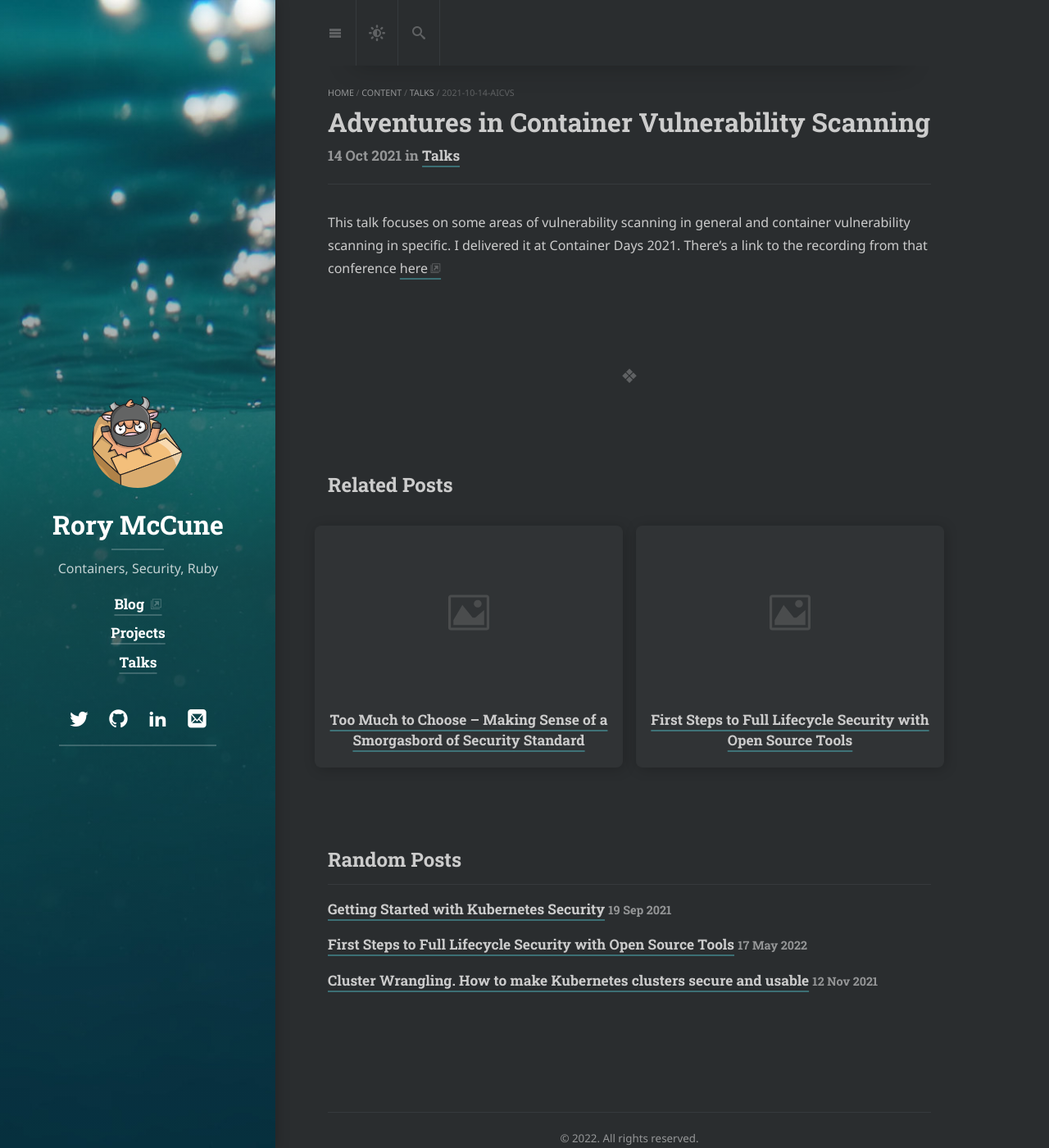
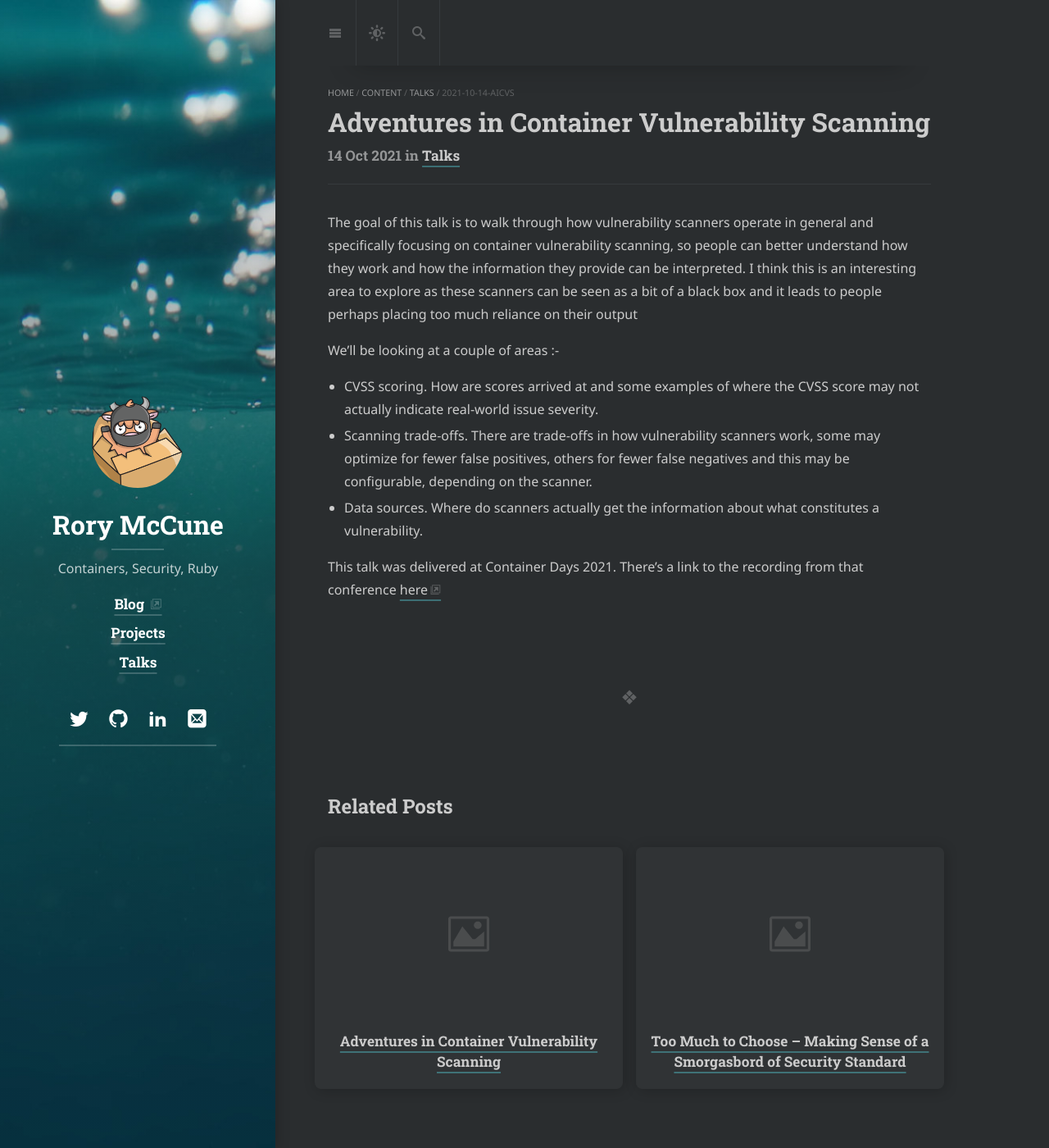
Before and after one commit to raesene/www.mccune.org.uk, a Jekyll site: the page built from _posts/2021-10-14-aicvs.md, in a window 1280 px wide and 1400 px high. Shown: the whole window at 82% size. Built offline with Jekyll 4.4.1, drawn with Linux system fonts in a browser that asks for light colours; cached includes are drawn as plain includes; nearby versions of some CDN libraries; some web fonts are replaced; our own code applies the rules of GitHub Pages for plain Markdown files; library files that are not in the unit come from our copies; some of the changed text lies outside the part shown.

Commit message:
more talks and updated descriptions

```diff
--- a/_posts/2021-10-14-aicvs.md
+++ b/_posts/2021-10-14-aicvs.md
@@ -4,4 +4,13 @@
 category: talks
 ---
 
-This talk focuses on some areas of vulnerability scanning in general and container vulnerability scanning in specific. I delivered it at Container Days 2021. There's a link to the recording from that conference [here](https://youtu.be/BI6xRTnpfxI)
+The goal of this talk is to walk through how vulnerability scanners operate in general and specifically focusing on container vulnerability scanning, so people can better understand how they work and how the information they provide can be interpreted. I think this is an interesting area to explore as these scanners can be seen as a bit of a black box and it leads to people perhaps placing too much reliance on their output
+
+We’ll be looking at a couple of areas :-
+
+- CVSS scoring. How are scores arrived at and some examples of where the CVSS score may not actually indicate real-world issue severity.
+- Scanning trade-offs. There are trade-offs in how vulnerability scanners work, some may optimize for fewer false positives, others for fewer false negatives and this may be configurable, depending on the scanner.
+- Data sources. Where do scanners actually get the information about what constitutes a vulnerability.
+
+
+This talk was delivered at Container Days 2021. There's a link to the recording from that conference [here](https://youtu.be/BI6xRTnpfxI)
--- /dev/null
+++ b/_posts/2022-06-10-admission controllers.md
@@ -0,0 +1,9 @@
+---
+title: Adventures in Container Vulnerability Scanning
+type: post
+category: lorem
+---
+
+Admission control is an important part of Kubernetes security, helping to secure the workloads you run in your clusters and taking on wider responsibilities for the smooth running of your environment. At the moment it’s a rapidly changing landscape with the deprecation of Kubernetes Pod Security Policies and several new options like OPA and Kyverno rapidly gaining adoption. This talk looks at why admission control is such an important topic, and compare some of the main alternatives you might want to deploy in your clusters.
+
+This talk was delivered for the Kubernetes Geneva group, there's a recording from that event [here](https://youtu.be/1d5K9EKzMVY)
```
Also changed, not shown: _posts/2021-09-19-Getting Started with Kubernetes Security.md (+5 -1 lines), _posts/2021-11-12-cluster-wrangling.md (+5 -1 lines), _posts/2021-11-25-intro-to-container-hacking.md (+3 -1 lines).
